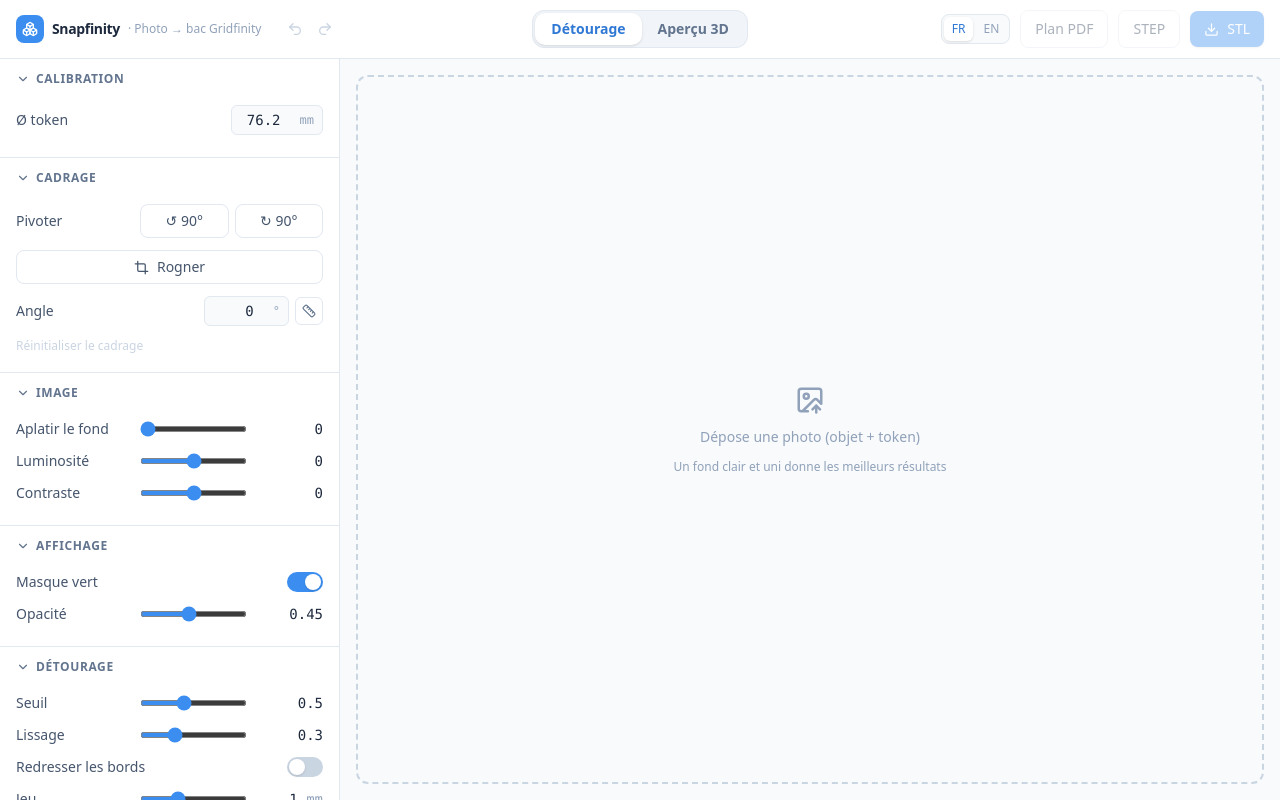
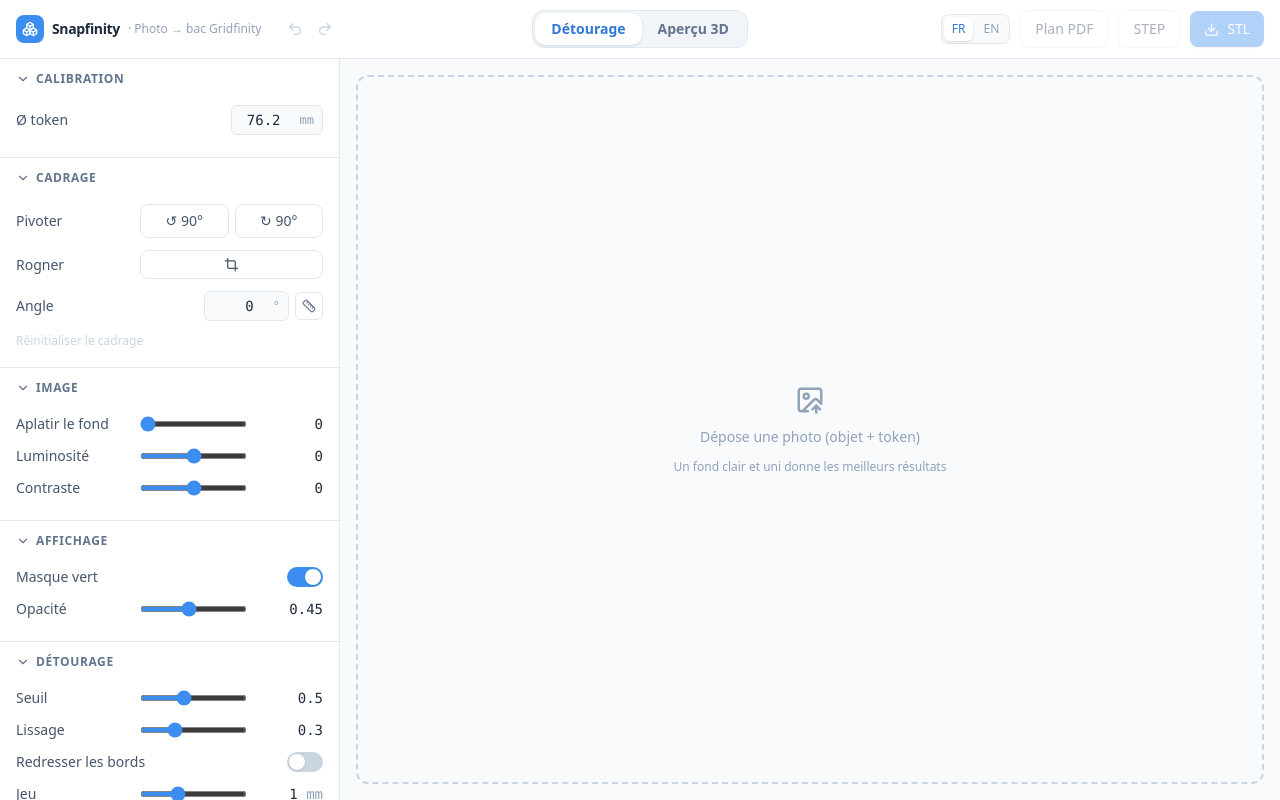
Before and after one commit to mchacher/snapfinity, a React (Vite) app: page / in a window 1280 px wide. Built offline with nearby package versions, Linux system fonts and the light colour scheme.

Commit message:
fix(crop): align the Rogner control with the Cadrage rows
The full-width crop button skipped the w-28 label column, breaking the
row alignment. Make it a labelled row (Rogner + a flex-1 Crop-icon button)
matching the Pivoter row above.

```diff
--- a/src/features/workspace/ControlsPanel.tsx
+++ b/src/features/workspace/ControlsPanel.tsx
@@ -63,19 +63,22 @@ export function ControlsPanel({ params, set, tab, onResetEdits, hasEdits, frameT
               </button>
             </div>
           </div>
-          <div className="py-1.5">
+          <div className="flex items-center gap-3 py-1.5">
+            <span className="w-28 shrink-0 text-sm text-slate-600">{t('params.cropTool')}</span>
+            <div className="flex flex-1">
               <button
                 type="button"
                 onClick={() => onFrameTool(frameTool === 'crop' ? 'none' : 'crop')}
                 aria-pressed={frameTool === 'crop'}
-              className={`flex w-full items-center justify-center gap-2 rounded-lg border py-1.5 text-sm transition-colors ${
+                className={`flex flex-1 items-center justify-center gap-2 rounded-lg border py-1.5 text-sm transition-colors ${
                   frameTool === 'crop'
                     ? 'border-accent-600 bg-accent-50 text-accent-700'
                     : 'border-slate-200 text-slate-600 hover:bg-slate-50'
                 }`}
               >
-              <Crop size={15} /> {t('params.cropTool')}
+                <Crop size={15} />
               </button>
+            </div>
           </div>
           {frameTool === 'crop' && <p className="text-xs text-slate-400">{t('params.cropHint')}</p>}
           <NumberField
```
Lines whose indentation alone changed are shown as unchanged.
